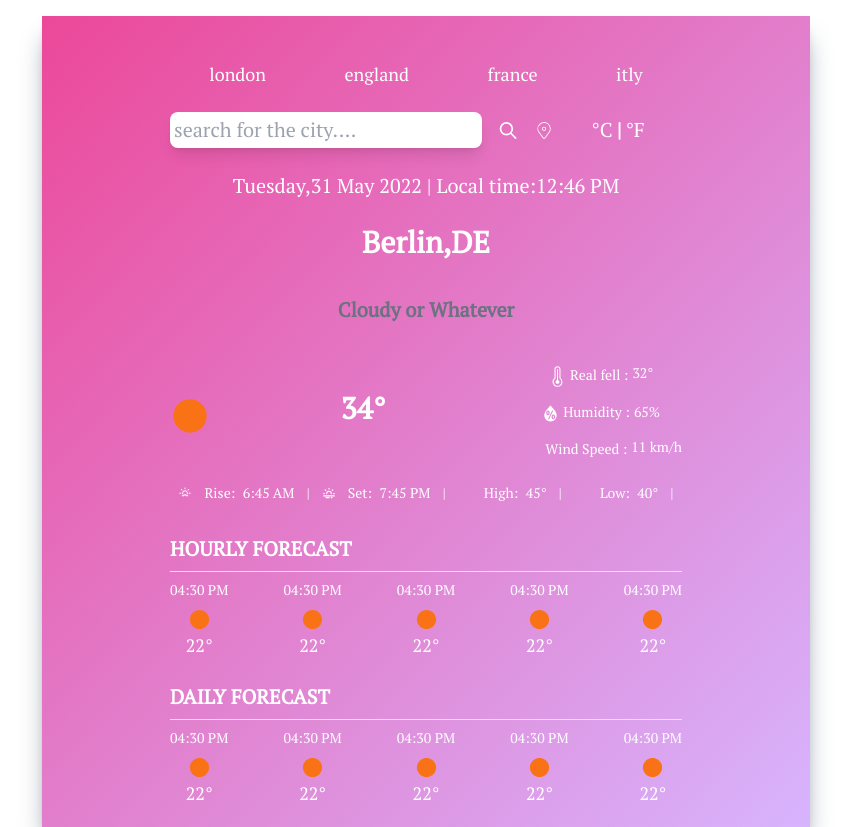
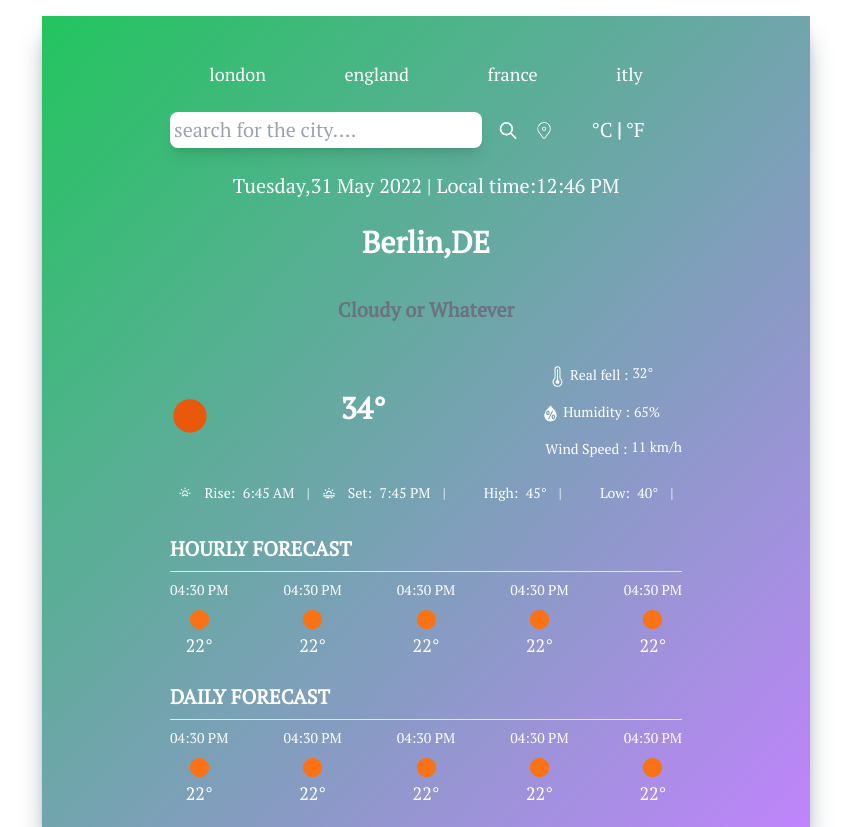
Before and after one commit to Naincyk01/Weather-App, a React (Create React App) app: page / in a window 1280 px wide. Shown: the whole page, without its empty margins (214-1065 px from the left). Built offline with nearby package versions, Linux system fonts and the light colour scheme; some icons are missing; a web font is replaced by a local one.

Commit message:
Changing the components properties

```diff
--- a/src/App.js
+++ b/src/App.js
@@ -7,7 +7,7 @@ import TemperatureAndDetails from './components/TemperatureAndDetails';
 import Forecast from './components/Forecast';
 function App() {
   return (
-    <div className="mx-auto max-w-screen-md mt-4 py-5 px-32 bg-gradient-to-br from-pink-500 to-purple-300  h-fit
+    <div className="mx-auto max-w-screen-md mt-4 py-5 px-32 bg-gradient-to-br from-green-500 to-purple-400  h-fit
     shadow-xl shadow-gray-400 text-center font-bold text-2xl">
      <TopButtons/>
      <Inputs/>
--- a/src/components/TemperatureAndDetails.js
+++ b/src/components/TemperatureAndDetails.js
@@ -14,7 +14,7 @@ const TemperatureAndDetails = () => {
         <p>Cloudy or Whatever</p>
       </div>
       <div className="flex flex-row items-center justify-between text-xl text-white py-3">
-        <MdCircle size={40} className="text-orange-500 mt-2" />
+        <MdCircle size={40} className="text-orange-600 mt-2" />
         <p className="text-3xl  mb-2 cursor-pointer transition ease-out hover:scale-125">34°</p>
         <div className="flex flex-col space-y-2">
 
@@ -54,19 +54,19 @@ const TemperatureAndDetails = () => {
       </div>
       <div className="flex flex-row items-center justify-center space-x-3 text-white text-sm py-2">
         <WiSunrise/>
-        <p className="font-light transition ease-out hover:scale-125"> Rise: <span className="font-medium ml-1">6:45 AM</span></p>
+        <p className="font-light "> Rise: <span className="font-medium ml-1">6:45 AM</span></p>
         <p className="font-light">|</p>
 
         <TbSunset2/>
-        <p className="font-light cursor-pointer transition ease-out hover:scale-125"> Set: <span className="font-medium ml-1 ">7:45 PM</span></p>
+        <p className="font-light "> Set: <span className="font-medium ml-1 ">7:45 PM</span></p>
         <p className="font-light">|</p>
 
         <LiaTemperatureHighSolid/>
-        <p className="font-light cursor-pointer transition ease-out hover:scale-125"> High: <span className="font-medium ml-1">45°</span></p>
+        <p className="font-light "> High: <span className="font-medium ml-1">45°</span></p>
         <p className="font-light">|</p>
 
         <LiaTemperatureLowSolid/>
-        <p className="font-light cursor-pointer transition ease-out hover:scale-125"> Low: <span className="font-medium ml-1">40°</span></p>
+        <p className="font-light "> Low: <span className="font-medium ml-1">40°</span></p>
         <p className="font-light">|</p>
       </div>
     </div>
```
